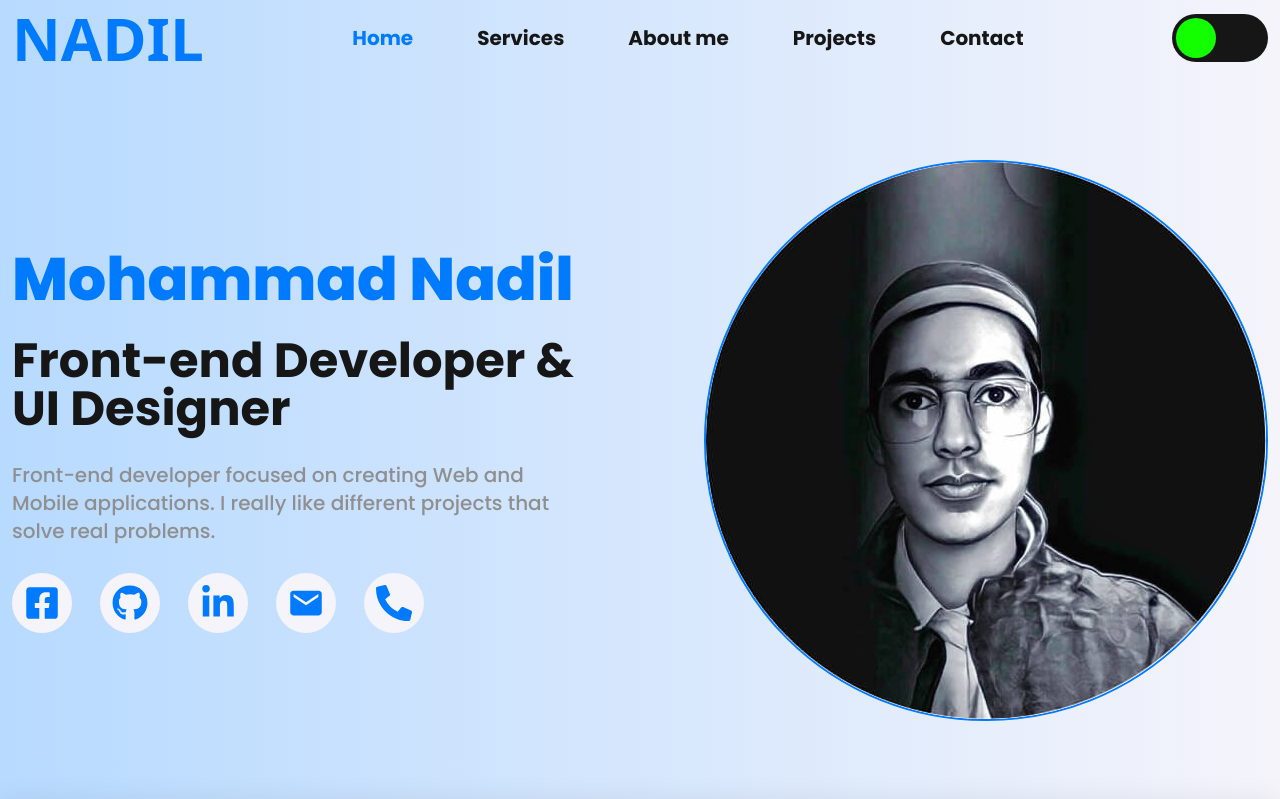
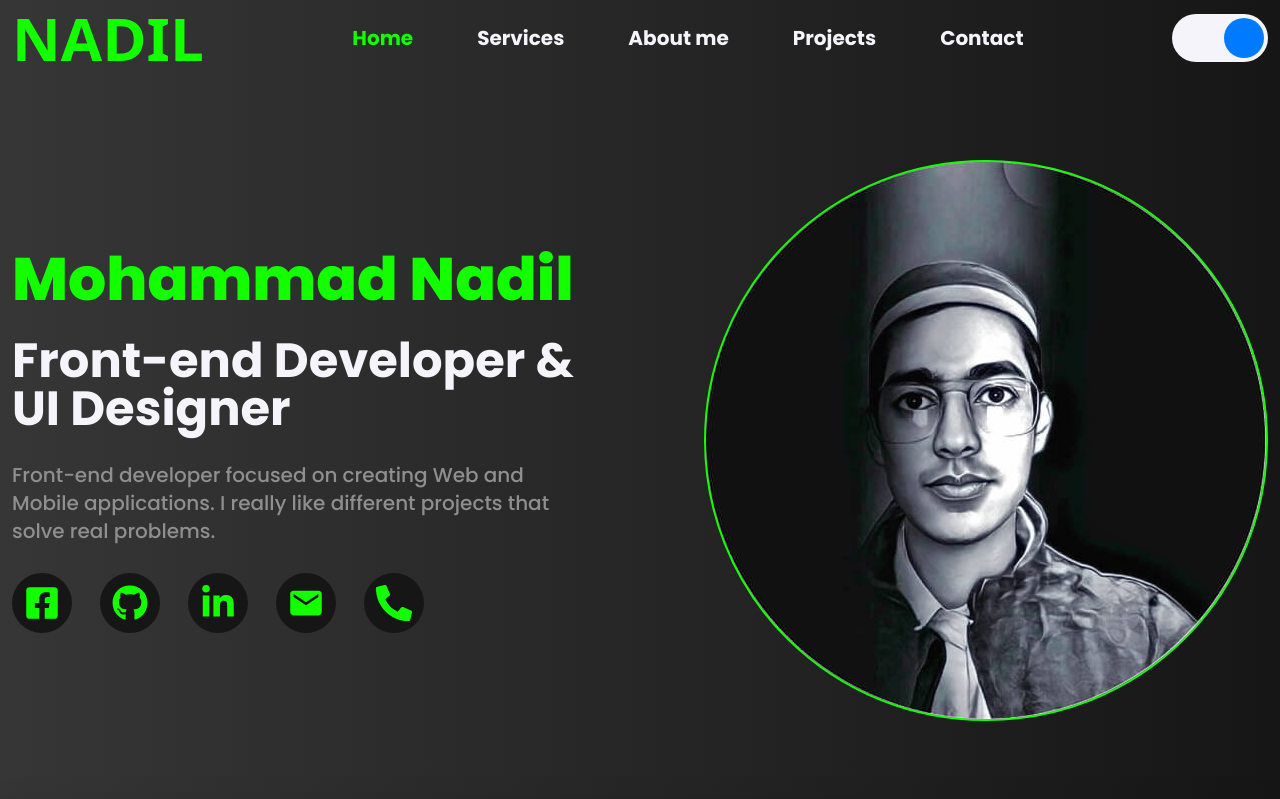
Before and after one commit to Mohammad-Nadil/nadil, a React (Vite) app: page / in a window 1280 px wide. Shown: the top 799 px of the page. Built offline with nearby package versions, Linux system fonts and the light colour scheme; a web font is replaced by a local one.

Commit message:
full  complete

```diff
--- a/src/component/page/Home.jsx
+++ b/src/component/page/Home.jsx
@@ -23,7 +23,7 @@ import Projects from "../Projects";
 import Project_card from "../layer/Project_card";
 
 const Home = () => {
-  let [dark, setDark] = useState(false);
+  let [dark, setDark] = useState(true);
   let [menu, setMenu] = useState(false);
 
   let theme_text = ` transition-all duration-300  ${
```
